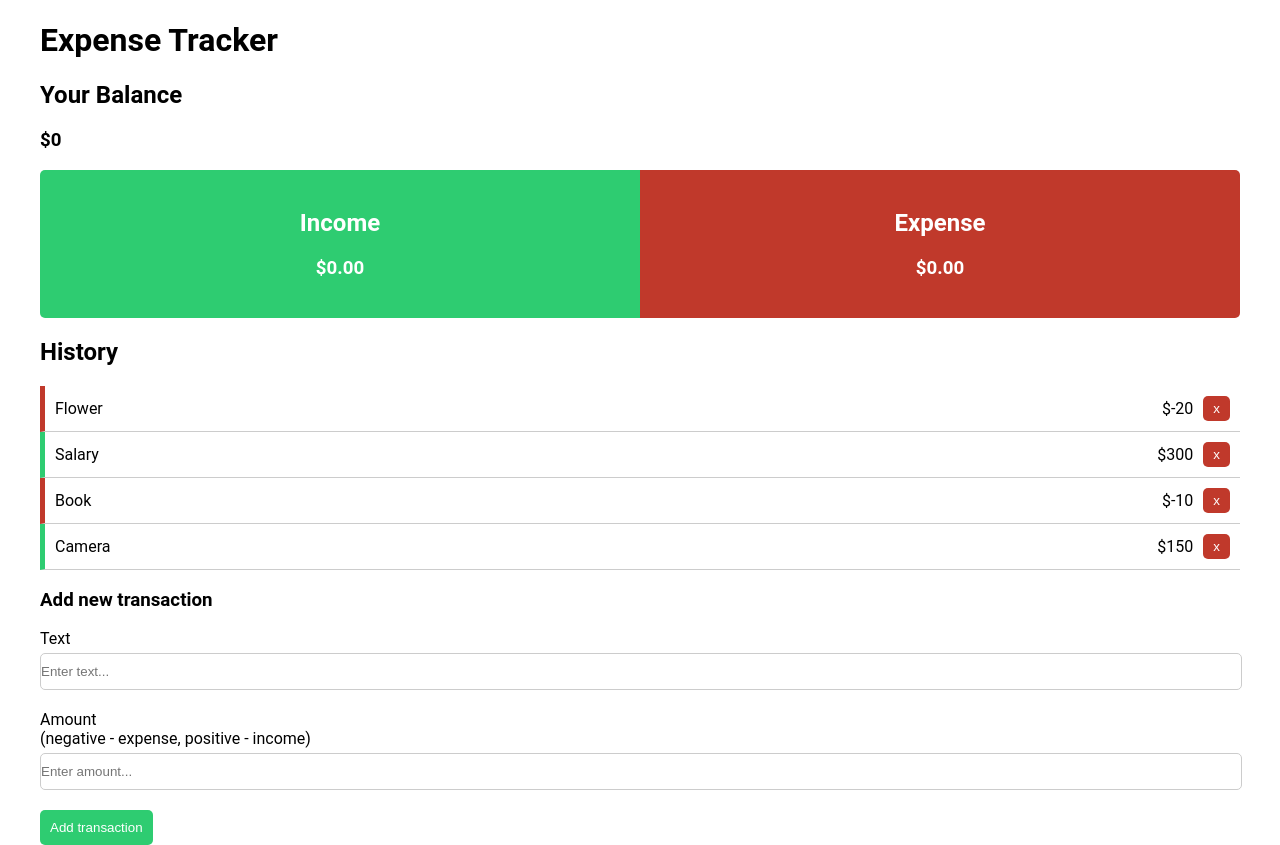
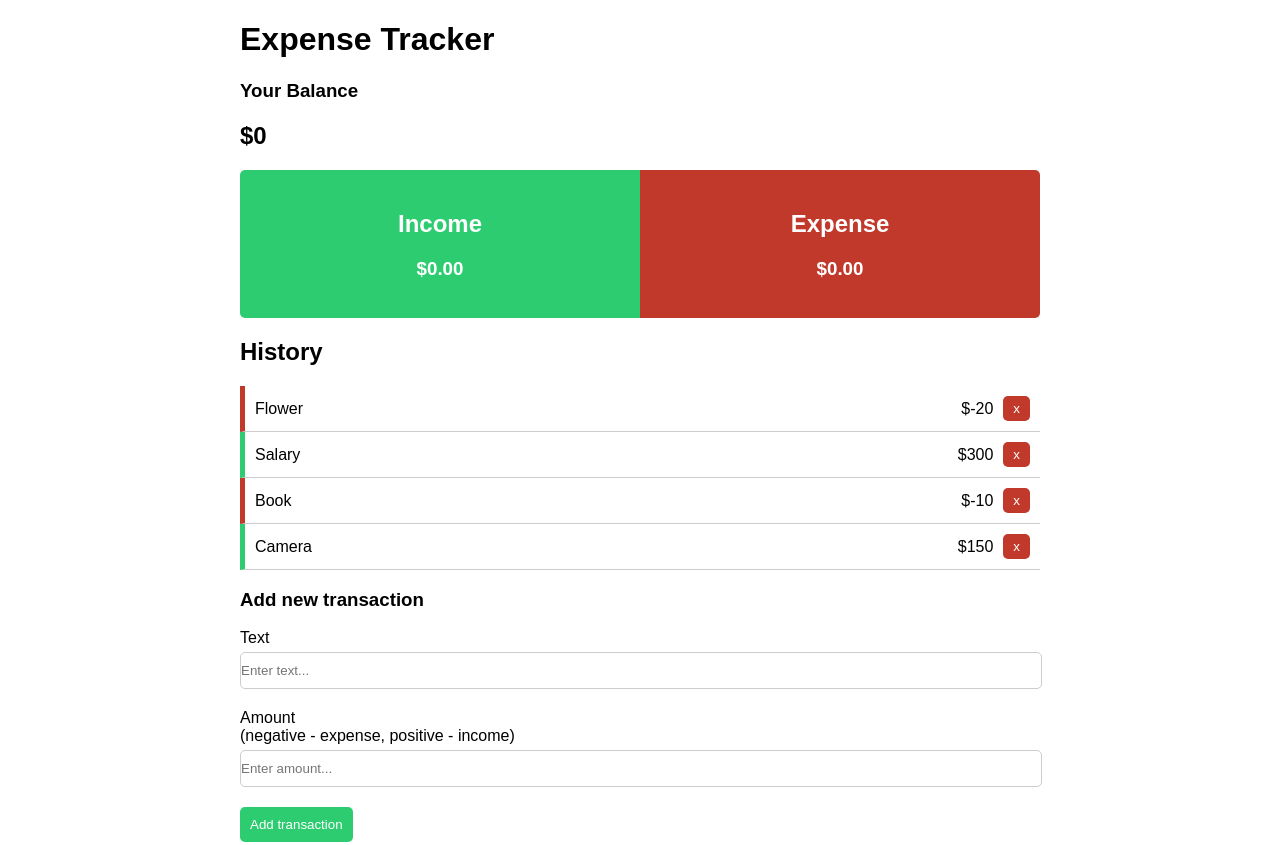
Before and after one commit to nazimbo/expense-tracker-vue, a Vue app: page / in a window 1280 px wide. Built offline with nearby package versions, Linux system fonts and the light colour scheme.

Commit message:
Refactor components and styles

```diff
--- a/src/App.vue
+++ b/src/App.vue
@@ -1,8 +1,17 @@
 <script setup>
 import Balance from "./components/Balance.vue";
 import IncomeExpense from "./components/IncomeExpense.vue";
-import History from "./components/History.vue";
+import TransactionHistory from "./components/TransactionHistory.vue";
 import AddTransaction from "./components/AddTransaction.vue";
+
+import { ref } from "vue";
+
+const transactions = ref([
+  { id: 1, text: "Flower", amount: -20 },
+  { id: 2, text: "Salary", amount: 300 },
+  { id: 3, text: "Book", amount: -10 },
+  { id: 4, text: "Camera", amount: 150 },
+]);
 </script>
 
 <template>
@@ -10,7 +19,7 @@ import AddTransaction from "./components/AddTransaction.vue";
     <h1>Expense Tracker</h1>
     <Balance />
     <IncomeExpense />
-    <History />
+    <TransactionHistory :transactions="transactions" />
     <AddTransaction />
   </div>
 </template>
--- a/src/assets/main.css
+++ b/src/assets/main.css
@@ -1,8 +1,8 @@
 @import "./base.css";
 
 body {
-  max-width: 1200px;
+  max-width: 800px;
   margin: 0 auto;
   padding: 0 10px;
-  font-family: "Roboto", sans-serif;
+  font-family: "Arial", sans-serif;
 }
--- a/src/components/Balance.vue
+++ b/src/components/Balance.vue
@@ -6,7 +6,7 @@ const balance = ref(0);
 
 <template>
   <div>
-    <h2>Your Balance</h2>
-    <h3>${{ balance }}</h3>
+    <h3>Your Balance</h3>
+    <h2>${{ balance }}</h2>
   </div>
 </template>
--- a/src/components/History.vue
+++ b/src/components/TransactionHistory.vue
@@ -1,12 +1,12 @@
 <script setup>
-import { ref } from "vue";
+import { defineProps } from "vue";
 
-const transactions = ref([
-  { id: 1, text: "Flower", amount: -20 },
-  { id: 2, text: "Salary", amount: 300 },
-  { id: 3, text: "Book", amount: -10 },
-  { id: 4, text: "Camera", amount: 150 },
-]);
+const props = defineProps({
+  transactions: {
+    type: Array,
+    required: true,
+  },
+});
 </script>
 
 <template>
```
